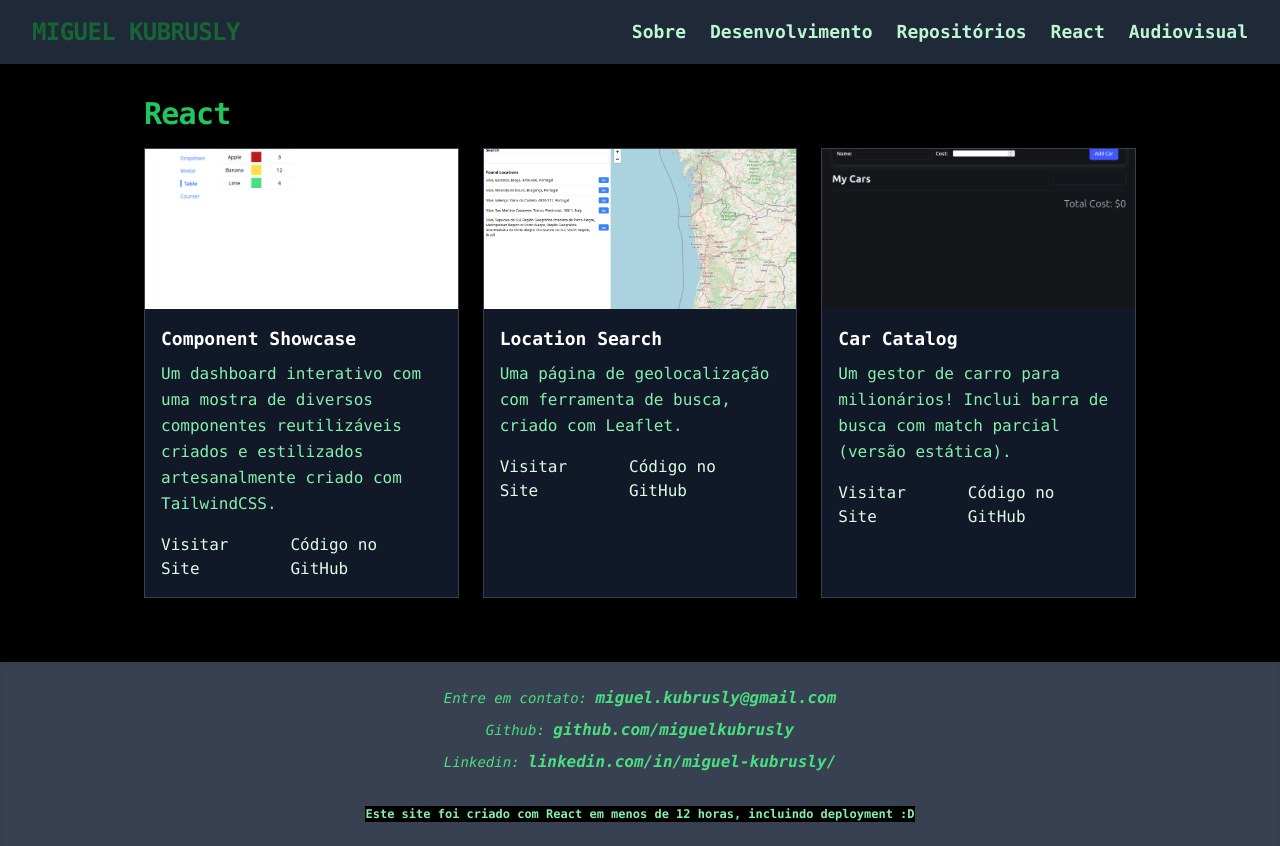
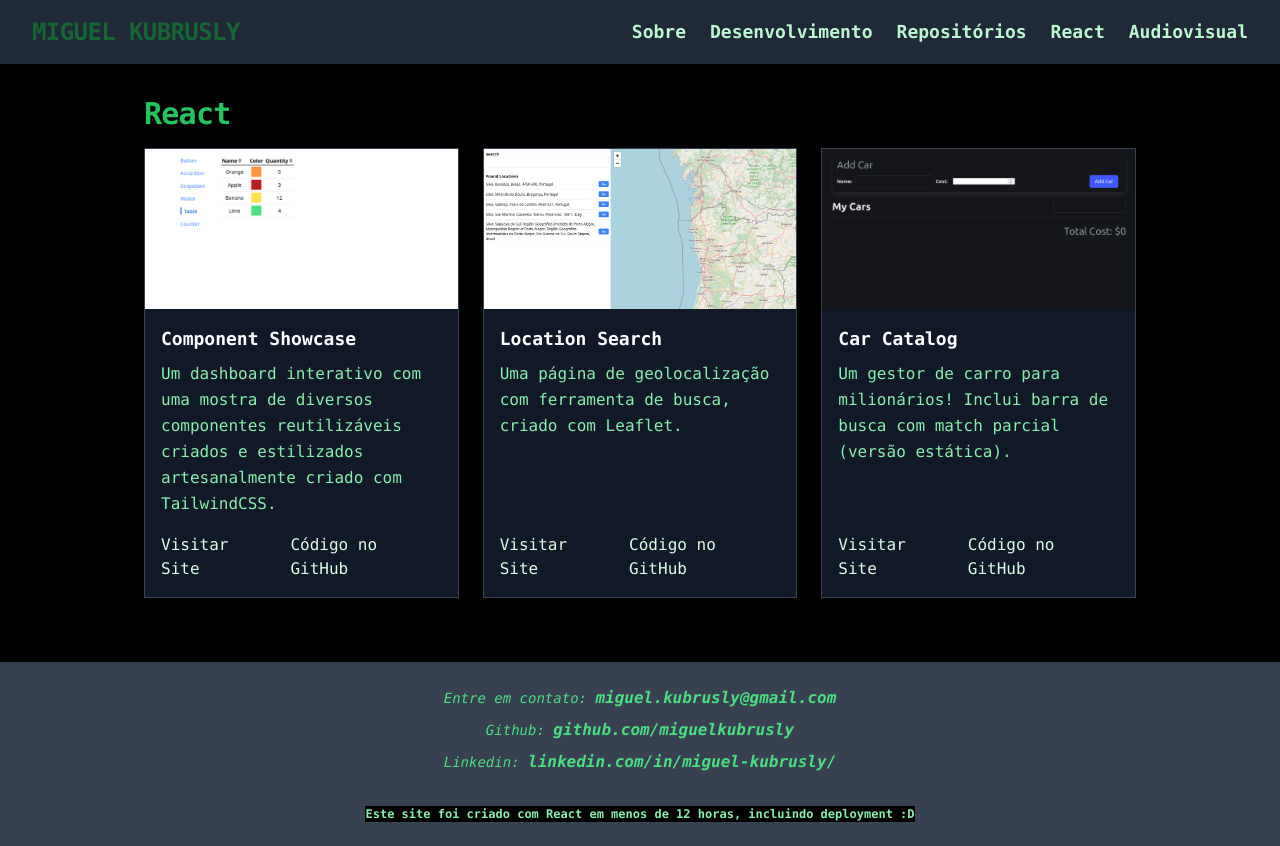
Before and after one commit to miguelkubrusly/portfolio, a React (Vite) app: page /react in a window 1280 px wide. Built offline with nearby package versions, Linux system fonts and the light colour scheme.

Commit message:
fix(react): 💄 align img top, align links bottom

```diff
--- a/src/components/ProjectCard.tsx
+++ b/src/components/ProjectCard.tsx
@@ -17,24 +17,20 @@ const ProjectCard: React.FC<ProjectCardProps> = ({
 }) => {
   return (
     <div className="bg-gray-900 border border-gray-700 shadow hover:shadow-xl transition-transform duration-100 hover:scale-105 overflow-hidden flex flex-col">
-      <a
-        href={linkSite}
-        target="_blank"
-        rel="noopener noreferrer"
-        aria-label={`Visitar o site do projeto ${nome}`}
-      >
       {imagem && (
         <img
           src={imagem}
           alt={`Captura de tela do projeto ${nome}, mostrando a interface principal.`}
-            className="w-full h-40 object-cover"
+          className="w-full h-40 object-cover object-top"
         />
       )}
-        <div className="p-4 flex flex-col flex-grow">
+      <div className="p-4 flex flex-col flex-grow justify-between">
+        <div>
           <h2 className="text-lg font-extrabold text-white">{nome}</h2>
           <p className="text-green-300 mt-2 leading-relaxed font-normal">
             {descricao}
           </p>
+        </div>
         <div className="flex flex-row space-x-4 pt-4">
           <a
             href={linkSite}
@@ -58,7 +54,6 @@ const ProjectCard: React.FC<ProjectCardProps> = ({
           )}
         </div>
       </div>
-      </a>
     </div>
   );
 };
```
Lines whose indentation alone changed are shown as unchanged.
